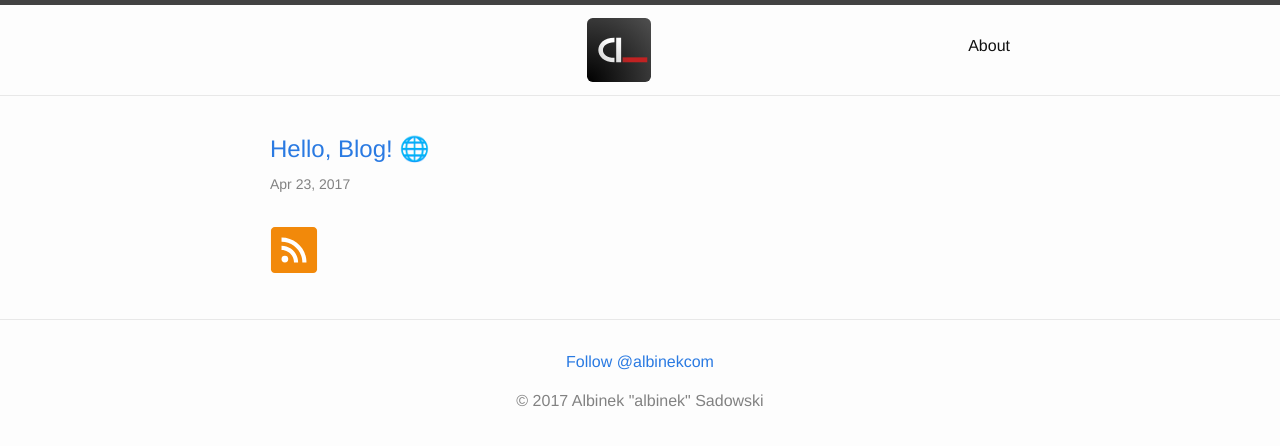
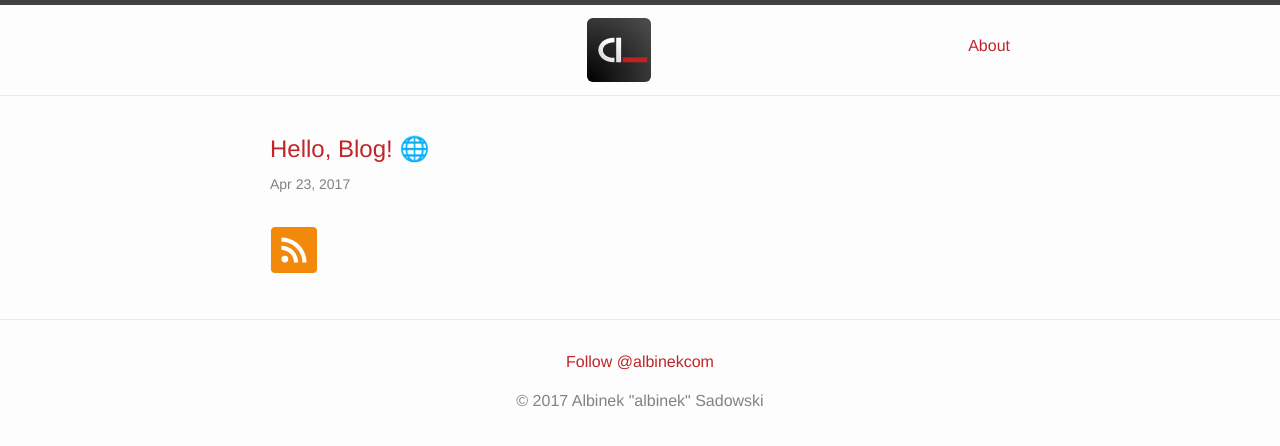
Before and after one commit to albinekcom/albinekcom.github.io, a Jekyll site: the page built from index.md, in a window 1280 px wide. Shown: the top 446 px of the page. Built offline with Jekyll 4.4.1, drawn with Linux system fonts in a browser that asks for light colours; comment, search, counter and statistics services are not loaded.

Commit message:
Change tint color

```diff
--- a/_sass/minima.scss
+++ b/_sass/minima.scss
@@ -11,9 +11,8 @@ $base-line-height: 1.5 !default;
 $spacing-unit:     30px !default;
 
 $text-color:       #111 !default;
-$text-secondary-color: #bf2529 !default;
 $background-color: #fdfdfd !default;
-$brand-color:      #2a7ae2 !default;
+$brand-color:      #bf2529 !default;
 
 $grey-color:       #828282 !default;
 $grey-color-light: lighten($grey-color, 40%) !default;
--- a/_sass/minima/_base.scss
+++ b/_sass/minima/_base.scss
@@ -105,7 +105,7 @@ a {
   }
 
   &:hover {
-    color: $text-secondary-color;
+    color: $text-color;
   }
 
   .social-media-list &:hover {
--- a/_sass/minima/_layout.scss
+++ b/_sass/minima/_layout.scss
@@ -18,15 +18,6 @@
   letter-spacing: -1px;
   margin-bottom: 0;
   float: left;
-
-  &,
-  &:visited {
-    color: $grey-color-dark;
-  }
-
-  &:hover {
-    color: $text-secondary-color;
-  }
 }
 
 .site-logo {
@@ -45,12 +36,7 @@
   transform: translateY(26%);
 
   .page-link {
-    color: $text-color;
     line-height: $base-line-height;
-
-    &:hover {
-      color: $text-secondary-color;
-    }
   }
 }
 
```
